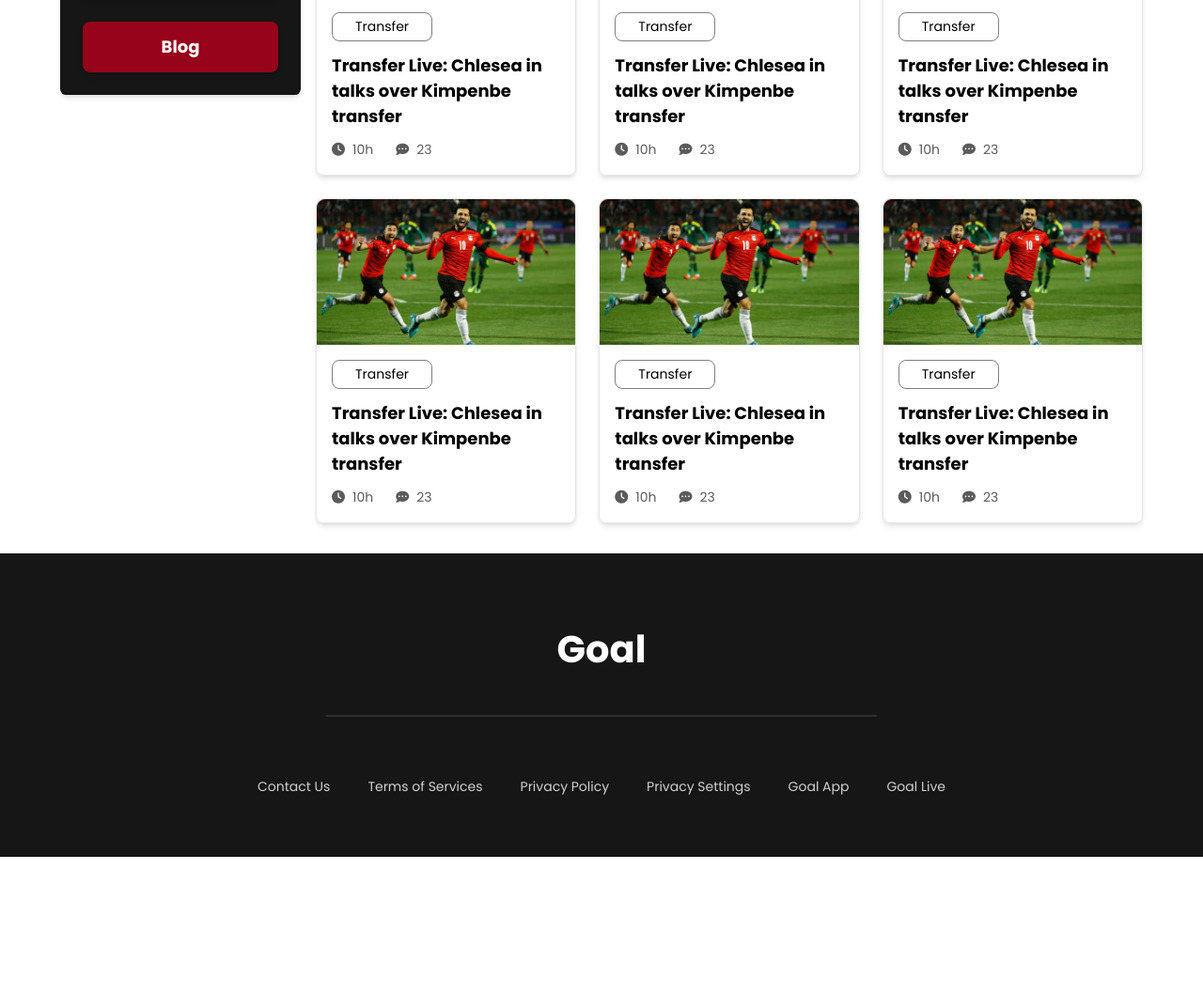
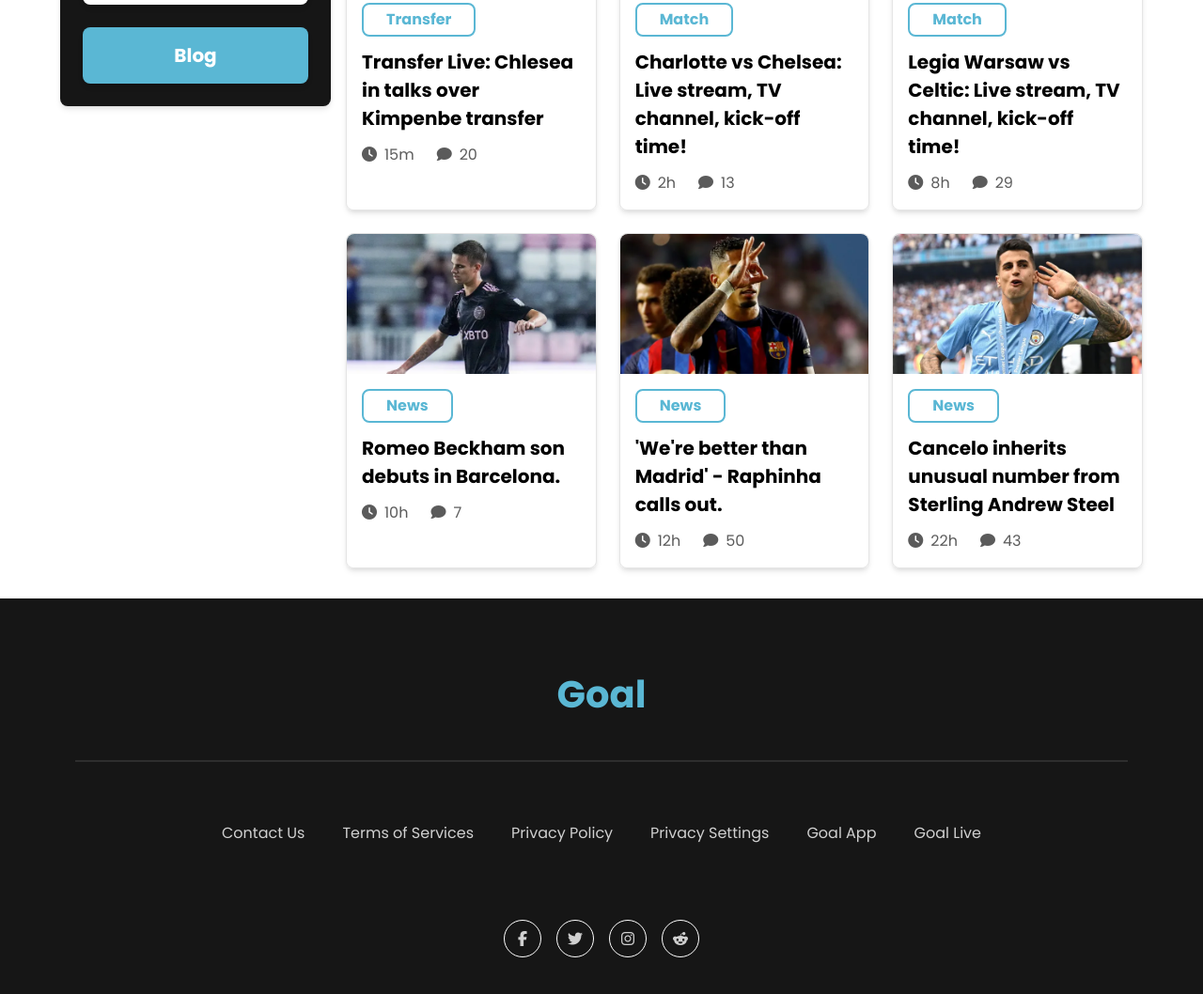
Before and after one commit to UpalBarua/Assignment-2, a plain HTML site: page index.html in a window 1280 px wide. Shown: the part 860-1918 px from the top of the page at 94% size. Before the commit the page ends 1772 px from the top, so only its background shows below. Drawn offline with Linux system fonts and the light colour scheme.

Commit message:
Did some changes

```diff
--- a/css/style.css
+++ b/css/style.css
@@ -2,14 +2,19 @@
 /* CUSTOM PROPERTIES    */
 /* -------------------- */
 :root {
+  /* typography */
+  --ff-sans: 'Poppins', sans-serif;
+  --fs-400: 1rem;
+  --fs-500: 1.125rem;
+  --fs-600: 1.25rem;
+  --fs-700: 2.5rem;
+  --fs-800: 4.375rem;
+
   /* colors */
   --clr-dark: #161616;
   --clr-light: #ffffff;
+  --clr-accent: #5ab7d4;
   /* --clr-accent: #dd0000; */
-  --clr-accent: #96031a;
-
-  /* fonts */
-  --ff-sans: 'Poppins', sans-serif;
 
   /* misc */
   --box-shadow: rgba(0, 0, 0, 0.1) 0px 4px 6px -1px,
@@ -32,7 +37,7 @@ body {
   min-height: 100vh;
   line-height: 1.5;
   font-family: var(--ff-sans);
-  font-size: 0.875rem;
+  font-size: var(--fs-400);
 }
 
 h1,
@@ -74,6 +79,10 @@ a {
   margin-left: 0.35em;
 }
 
+.clr-accent {
+  color: var(--clr-accent);
+}
+
 /* -------------------- */
 /* HERO SECTION         */
 /* -------------------- */
@@ -91,19 +100,19 @@ a {
   justify-items: center;
   justify-content: center;
   border-radius: var(--border-radius);
-  padding: 5rem;
+  padding: 3rem 5rem;
   box-shadow: var(--box-shadow);
 }
 
 .hero__title {
-  font-size: 4.375rem;
+  font-size: var(--fs-800);
   margin-bottom: 1rem;
 }
 
 .hero__text {
   margin-bottom: 2.75rem;
   color: rgba(255, 255, 255, 0.8);
-  font-size: 1.25rem;
+  font-size: var(--fs-400);
 }
 
 .hero__img {
@@ -112,7 +121,7 @@ a {
 }
 
 .hero__btn {
-  font-size: 1.45rem;
+  font-size: var(--fs-600);
   background-color: var(--clr-accent);
   transition: all 200ms ease-in;
 }
@@ -125,13 +134,28 @@ a {
   outline: none;
 }
 
+.hero__title > span {
+  display: inline-block;
+  animation: blink 1.2s ease-in alternate infinite;
+}
+
+@keyframes blink {
+  from {
+    transform: translateY(0);
+  }
+
+  to {
+    transform: translateY(-15%);
+  }
+}
+
 /* -------------------- */
 /* BLOG SECTION         */
 /* -------------------- */
 .blog__container,
 .upcoming__container {
   display: grid;
-  grid-template-columns: 16rem 1fr;
+  grid-template-columns: 18rem 1fr;
   align-items: start;
   gap: 1rem;
   padding: 2rem 0;
@@ -141,10 +165,10 @@ a {
   display: flex;
   flex-direction: column;
   background-color: var(--clr-dark);
-  font-size: 1.125rem;
+  font-size: var(--fs-600);
   padding: 1.5rem;
   gap: 1.5rem;
-  border-radius: 0.4rem;
+  border-radius: var(--border-radius);
   box-shadow: var(--box-shadow);
   color: rgba(22, 22, 22, 0.8);
 }
@@ -174,20 +198,25 @@ a {
   gap: 1.5rem;
 }
 
-.blog-card {
+.blog-card__link {
+  display: block;
   border: 1px solid rgba(0, 0, 0, 0.1);
   border-radius: var(--border-radius);
   box-shadow: var(--box-shadow);
-  transition: transform 200ms ease;
+  min-height: 100%;
+  transition: all 250ms ease-in;
 }
 
 .blog-card:hover,
 .blog-card:focus {
   transform: scale(1.025);
+  background-color: rgba(90, 183, 212, 0.1);
 }
 
 .blog-card__img {
   width: 100%;
+  border-top-left-radius: var(--border-radius);
+  border-top-right-radius: var(--border-radius);
 }
 
 .blog-card__info {
@@ -199,20 +228,24 @@ a {
 }
 
 .blog-card__tag {
-  border: 1px solid rgba(0, 0, 0, 0.5);
+  border: 2px solid var(--clr-accent);
+  color: var(--clr-accent);
   padding: 0.25rem 1.5rem;
   border-radius: var(--border-radius);
+  font-weight: 600;
+  font-size: var(--fs-400);
 }
 
 .blog-card__title {
   font-weight: 600;
-  font-size: 1.125rem;
+  font-size: var(--fs-600);
 }
 
 .blog-card__metadata {
   display: flex;
   gap: 1.5rem;
   color: rgba(22, 22, 22, 0.7);
+  font-size: var(--fs-400);
 }
 
 .blog-card i {
@@ -225,8 +258,16 @@ a {
   margin: 1rem auto;
   display: block;
   width: max-content;
-  font-size: 1.25rem;
+  font-size: var(--fs-600);
   display: none;
+  transition: all 250ms ease-in;
+}
+
+.view-all__btn:hover,
+.view-all__btn:focus {
+  background-color: transparent;
+  color: var(--clr-accent);
+  border-color: var(--clr-accent);
 }
 
 /* -------------------- */
@@ -253,18 +294,18 @@ a {
 
 .upcoming-card__text {
   font-weight: 600;
-  font-size: 1.25rem;
+  font-size: var(--fs-600);
 }
 
 .upcoming-card__title {
-  font-size: 1.25rem;
+  font-size: var(--fs-600);
   font-weight: 600;
   margin-bottom: 0.5rem;
 }
 
 .upcoming-card__time {
   color: rgba(22, 22, 22, 0.7);
-  font-size: 0.9rem;
+  font-size: var(--fs-400);
 }
 
 /* -------------------- */
@@ -276,20 +317,21 @@ a {
   display: flex;
   justify-content: center;
   align-items: center;
-  padding: 3rem 0;
+  padding-top: 3rem;
   text-align: center;
 }
 
 .footer__title {
-  font-size: 2.5rem;
+  font-size: var(--fs-700);
   padding: 1rem 0;
+  color: var(--clr-accent);
 }
 
 .footer__title::after {
   content: '';
   display: block;
   height: 2px;
-  width: 80%;
+  width: 70rem;
   background-color: hsla(0, 0%, 100%, 0.1);
   margin: 3rem auto;
 }
@@ -301,30 +343,55 @@ a {
   justify-content: center;
   gap: 2.5rem;
   color: rgba(255, 255, 255, 0.8);
+  font-size: var(--fs-400);
+}
+
+.footer__list-link:hover,
+.footer__list-link:focus {
+  color: #ffffff;
+}
+
+.footer__socials-list {
+  list-style: none;
+  display: flex;
+  justify-content: center;
+  align-items: center;
+  gap: 1rem;
+  margin: 2rem 0;
+  margin-top: 5rem;
+}
+
+.footer__socials-link {
+  display: flex;
+  justify-content: center;
+  align-items: center;
+  height: 2.5rem;
+  width: 2.5rem;
+  border-radius: 50%;
+  border: 1px solid var(--clr-light);
+  color: rgba(255, 255, 255, 0.8);
+  transition: all 250ms ease-in;
+}
+
+.footer__socials-link:hover,
+.footer__socials-link:focus {
+  background-color: var(--clr-accent);
 }
 
 /* -------------------- */
 /* MEDIA QUERIES        */
 /* -------------------- */
 @media screen and (max-width: 992px) {
+  :root {
+    --fs-800: 2.5rem;
+  }
+
   .hero {
     margin: 1rem 0;
   }
 
   .hero__container {
     padding: 3rem 1.5rem;
-  }
-
-  .hero__title {
-    font-size: 2.25rem;
-  }
-
-  .hero__text {
-    font-size: 0.85rem;
-  }
-
-  .hero__btn {
-    font-size: 1rem;
   }
 
   .hero__img {
@@ -357,9 +424,17 @@ a {
   .view-all__btn {
     display: block;
   }
+
+  .footer__title::after {
+    width: 35rem;
+  }
 }
 
 @media screen and (max-width: 576px) {
+  :root {
+    --fs-800: 2.25rem;
+  }
+
   .hero__container {
     grid-template-columns: 1fr;
     text-align: center;
@@ -367,9 +442,9 @@ a {
     padding: 2rem 3rem;
   }
 
-  .hero__title {
+  /* .hero__title {
     font-size: 1.85rem;
-  }
+  } */
 
   .blog__cards-group,
   .upcoming__cards-group {
@@ -388,4 +463,8 @@ a {
   .view-all__btn {
     display: none;
   }
+
+  .footer__title::after {
+    width: 18rem;
+  }
 }
--- a/index.html
+++ b/index.html
@@ -26,11 +26,15 @@
       <div class="hero__container container">
         <!-- hero column 1 -->
         <div class="hero__col">
-          <h1 class="hero__title">The Greatest show on the earth</h1>
+          <h1 class="hero__title">
+            The
+            <span class="clr-accent">Greatest</span>
+            show on the earth
+          </h1>
           <p class="hero__text">
-            Contrary to popular belief, Lorem Ipsum is not simply random text.
-            It has roots in a piece of classical Latin literature from 45 BC,
-            making it over 2000 years old.
+            Soccer is a great game, and the rich variety of styles and passions
+            that come with being truly global makes the World Cup a nonpareil
+            event in the universe of competitive sport.
           </p>
           <a href="#" class="hero__btn btn">
             Watch Live
@@ -66,7 +70,9 @@
 
         <!-- blog cards -->
         <div class="blog__cards-group">
+          <!-- blog card 1 -->
           <div class="blog-card">
+            <a href="#" class="blog-card__link">
               <img
                 src="./images/Blog Image.png"
                 alt="Image of a blog"
@@ -79,122 +85,147 @@
                 </p>
                 <div class="blog-card__metadata">
                   <div class="blog-card__time">
-                  <i class="fa fa-clock"> </i>10h
+                    <i class="fa fa-clock"> </i>15m
                   </div>
                   <div class="blog-card__message">
-                  <i class="fa fa-comment-dots"> </i>23
+                    <i class="fa fa-comment"> </i>20
                   </div>
                 </div>
               </div>
+            </a>
           </div>
+
+          <!-- blog card 2 -->
           <div class="blog-card">
+            <a href="#" class="blog-card__link">
               <img
-              src="./images/Blog Image.png"
+                src="./images/Christian_Pulisic_Chelsea_2022-23.png"
                 alt="Image of a blog"
                 class="blog-card__img"
               />
               <div class="blog-card__info">
-              <span class="blog-card__tag">Transfer</span>
+                <span class="blog-card__tag">Match</span>
                 <p class="blog-card__title">
-                Transfer Live: Chlesea in talks over Kimpenbe transfer
+                  Charlotte vs Chelsea: Live stream, TV channel, kick-off time!
+                </p>
+                <div class="blog-card__metadata">
+                  <div class="blog-card__time">
+                    <i class="fa fa-clock"> </i>2h
+                  </div>
+                  <div class="blog-card__message">
+                    <i class="fa fa-comment"> </i>13
+                  </div>
+                </div>
+              </div>
+            </a>
+          </div>
+
+          <!-- blog card 3 -->
+          <div class="blog-card">
+            <a href="#" class="blog-card__link">
+              <img
+                src="./images/GettyImages-1409111273.png"
+                alt="Image of a blog"
+                class="blog-card__img"
+              />
+              <div class="blog-card__info">
+                <span class="blog-card__tag">Match</span>
+                <p class="blog-card__title">
+                  Legia Warsaw vs Celtic: Live stream, TV channel, kick-off
+                  time!
+                </p>
+                <div class="blog-card__metadata">
+                  <div class="blog-card__time">
+                    <i class="fa fa-clock"> </i>8h
+                  </div>
+                  <div class="blog-card__message">
+                    <i class="fa fa-comment"> </i>29
+                  </div>
+                </div>
+              </div>
+            </a>
+          </div>
+
+          <!-- blog card 4 -->
+          <div class="blog-card">
+            <a href="#" class="blog-card__link">
+              <img
+                src="./images/blog-4.webp"
+                alt="Image of a blog"
+                class="blog-card__img"
+              />
+              <div class="blog-card__info">
+                <span class="blog-card__tag">News</span>
+                <p class="blog-card__title">
+                  Romeo Beckham son debuts in Barcelona.
                 </p>
                 <div class="blog-card__metadata">
                   <div class="blog-card__time">
                     <i class="fa fa-clock"> </i>10h
                   </div>
                   <div class="blog-card__message">
-                  <i class="fa fa-comment-dots"> </i>23
+                    <i class="fa fa-comment"> </i>7
                   </div>
                 </div>
               </div>
+            </a>
           </div>
+
+          <!-- blog card 5 -->
           <div class="blog-card">
+            <a href="#" class="blog-card__link">
               <img
-              src="./images/Blog Image.png"
+                src="./images/blog-5.webp"
                 alt="Image of a blog"
                 class="blog-card__img"
               />
               <div class="blog-card__info">
-              <span class="blog-card__tag">Transfer</span>
+                <span class="blog-card__tag">News</span>
                 <p class="blog-card__title">
-                Transfer Live: Chlesea in talks over Kimpenbe transfer
+                  'We're better than Madrid' - Raphinha calls out.
                 </p>
                 <div class="blog-card__metadata">
                   <div class="blog-card__time">
-                  <i class="fa fa-clock"> </i>10h
+                    <i class="fa fa-clock"> </i>12h
                   </div>
                   <div class="blog-card__message">
-                  <i class="fa fa-comment-dots"> </i>23
+                    <i class="fa fa-comment"> </i>50
                   </div>
                 </div>
               </div>
+            </a>
           </div>
+
+          <!-- blog card 6 -->
           <div class="blog-card">
+            <a href="#" class="blog-card__link">
               <img
-              src="./images/Blog Image.png"
+                src="./images/blog-6.webp"
                 alt="Image of a blog"
                 class="blog-card__img"
               />
               <div class="blog-card__info">
-              <span class="blog-card__tag">Transfer</span>
+                <span class="blog-card__tag">News</span>
                 <p class="blog-card__title">
-                Transfer Live: Chlesea in talks over Kimpenbe transfer
+                  Cancelo inherits unusual number from Sterling Andrew Steel
                 </p>
                 <div class="blog-card__metadata">
                   <div class="blog-card__time">
-                  <i class="fa fa-clock"> </i>10h
+                    <i class="fa fa-clock"> </i>22h
                   </div>
                   <div class="blog-card__message">
-                  <i class="fa fa-comment-dots"> </i>23
+                    <i class="fa fa-comment"> </i>43
                   </div>
                 </div>
               </div>
-          </div>
-          <div class="blog-card">
-            <img
-              src="./images/Blog Image.png"
-              alt="Image of a blog"
-              class="blog-card__img"
-            />
-            <div class="blog-card__info">
-              <span class="blog-card__tag">Transfer</span>
-              <p class="blog-card__title">
-                Transfer Live: Chlesea in talks over Kimpenbe transfer
-              </p>
-              <div class="blog-card__metadata">
-                <div class="blog-card__time">
-                  <i class="fa fa-clock"> </i>10h
-                </div>
-                <div class="blog-card__message">
-                  <i class="fa fa-comment-dots"> </i>23
+            </a>
           </div>
         </div>
       </div>
-          </div>
-          <div class="blog-card">
-            <img
-              src="./images/Blog Image.png"
-              alt="Image of a blog"
-              class="blog-card__img"
-            />
-            <div class="blog-card__info">
-              <span class="blog-card__tag">Transfer</span>
-              <p class="blog-card__title">
-                Transfer Live: Chlesea in talks over Kimpenbe transfer
-              </p>
-              <div class="blog-card__metadata">
-                <div class="blog-card__time">
-                  <i class="fa fa-clock"> </i>10h
-                </div>
-                <div class="blog-card__message">
-                  <i class="fa fa-comment-dots"> </i>23
-                </div>
-              </div>
-            </div>
-          </div>
-        </div>
-      </div>
-      <a href="#" class="view-all__btn btn">View All</a>
+      <a href="#" class="view-all__btn btn">
+        View All
+        <i class="fa fa-arrow-right"></i>
+      </a>
     </main>
     <!-- / BLOG SECTION -->
 
@@ -202,6 +233,8 @@
     <footer class="footer">
       <div class="footer__container container">
         <h2 class="footer__title">Goal</h2>
+
+        <!-- footer navigation -->
         <div class="footer__navigation">
           <ul class="footer__list">
             <li class="footer__list-item">
@@ -224,6 +257,35 @@
             </li>
           </ul>
         </div>
+
+        <!-- footer social links -->
+        <div class="footer__socials">
+          <ul class="footer__socials-list">
+            <li class="footer__socials-item">
+              <a href="" class="footer__socials-link">
+                <i class="fa fa-facebook-f"></i>
+              </a>
+            </li>
+
+            <li class="footer__socials-item">
+              <a href="#" class="footer__socials-link">
+                <i class="fa fa-twitter"></i>
+              </a>
+            </li>
+
+            <li class="footer__socials-item">
+              <a href="#" class="footer__socials-link">
+                <i class="fa fa-instagram"></i>
+              </a>
+            </li>
+
+            <li class="footer__socials-item">
+              <a href="#" class="footer__socials-link">
+                <i class="fa fa-reddit-alien"></i>
+              </a>
+            </li>
+          </ul>
+        </div>
       </div>
     </footer>
     <!-- / FOOTER SECTION -->
```
Also changed, not shown: upcoming-match.html (+31 -0 lines), images/Christian_Pulisic_Chelsea_2022-23.png (added), images/GettyImages-1409111273.png (added), images/blog-4.webp (added), images/blog-5.webp (added), images/blog-6.webp (added). Lines whose indentation alone changed are shown as unchanged.
